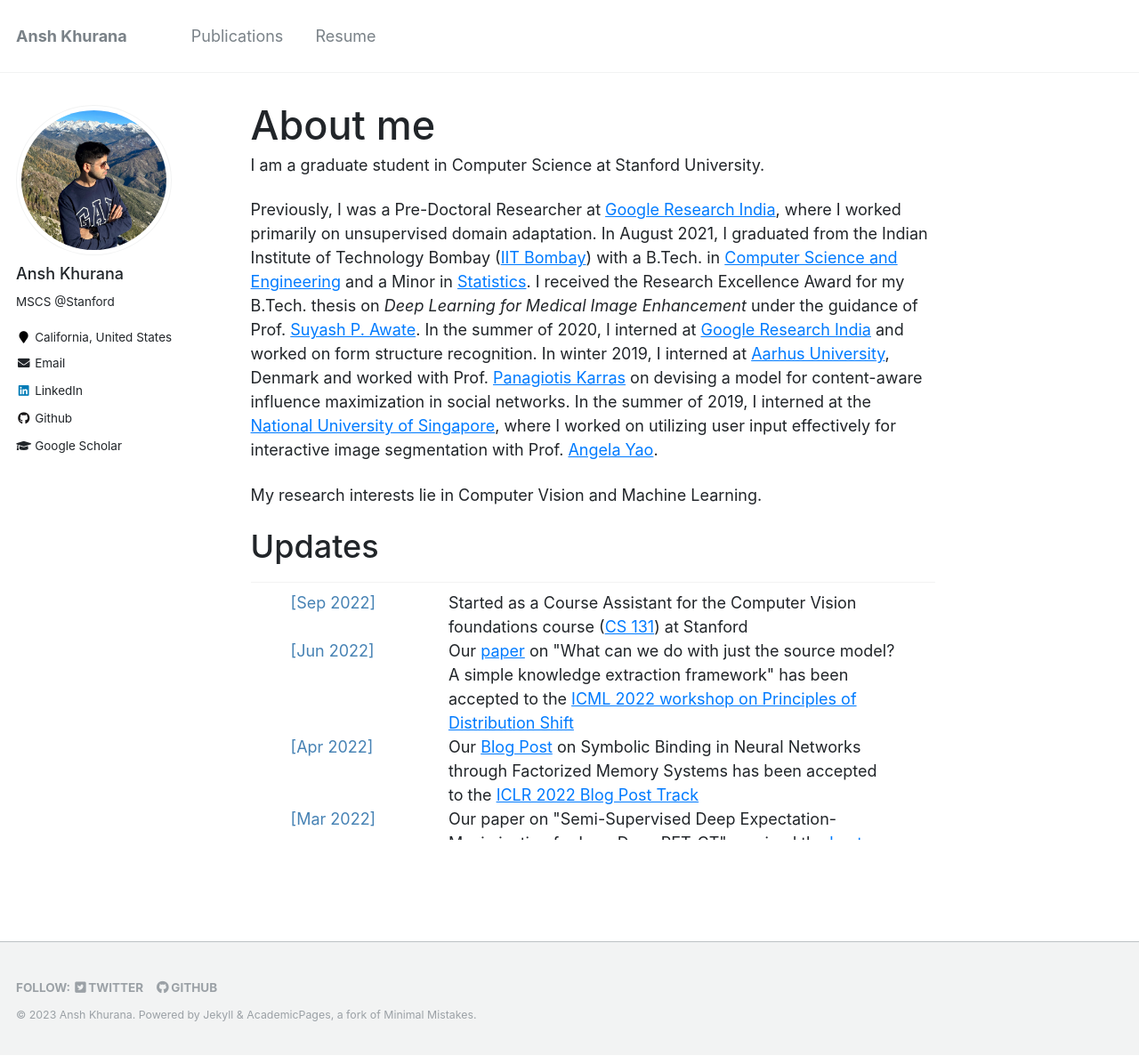
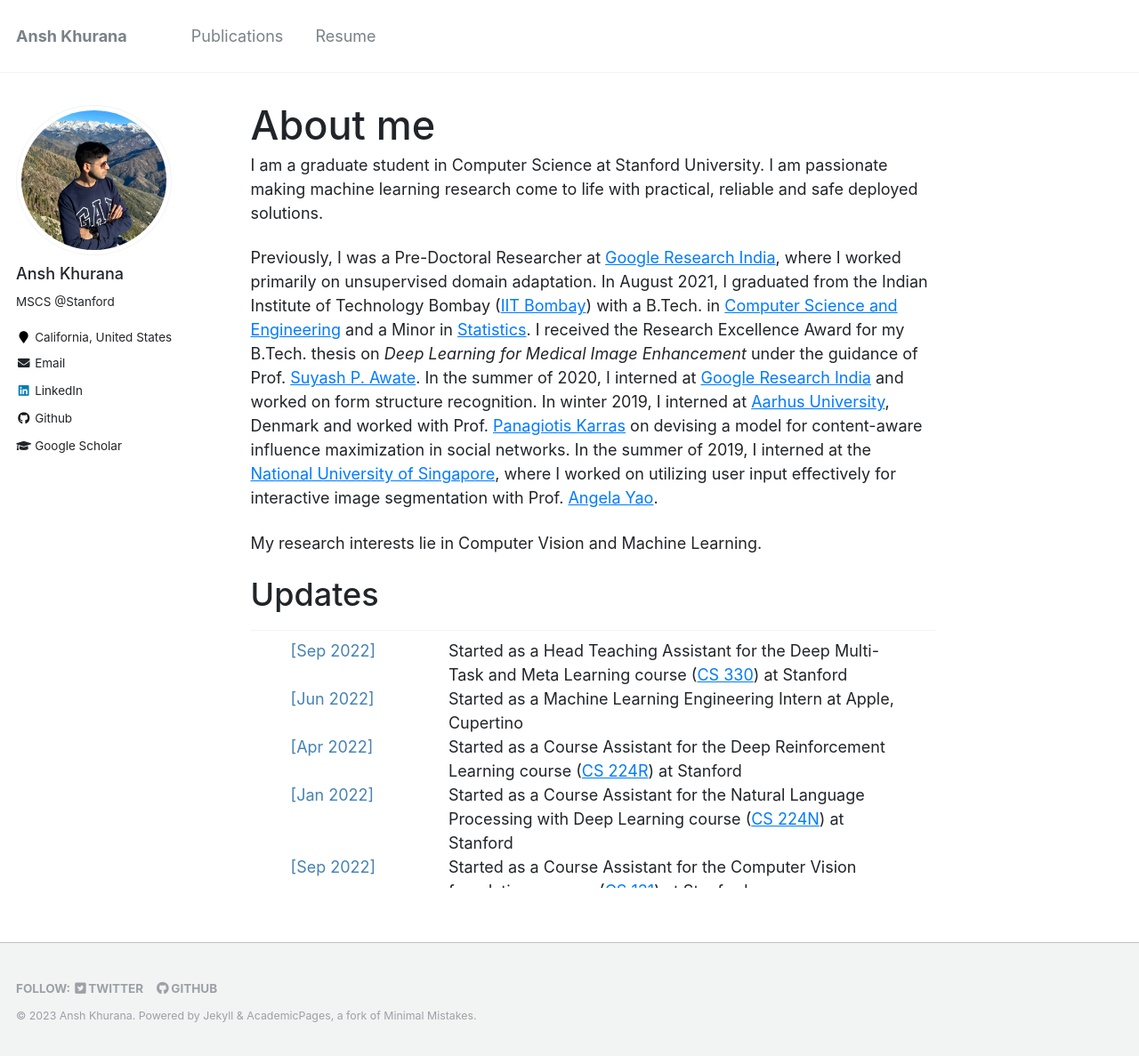
Before and after one commit to AnshKhurana/anshkhurana.github.io, a Jekyll site: the page built from _pages/about.md, in a window 1280 px wide and 1187 px high. Shown: the whole window at 89% size. Built offline with Jekyll 4.4.1, drawn with Linux system fonts in a browser that asks for light colours.

Commit message:
Updates with resume changes.

```diff
--- a/_pages/about.md
+++ b/_pages/about.md
@@ -8,10 +8,9 @@
   - /about.html
 ---
 
-I am a graduate student in Computer Science at Stanford University.
+I am a graduate student in Computer Science at Stanford University. I am passionate making machine learning research come to life with practical, reliable and safe deployed solutions.
 
 
-<!-- In particular, I am interested in building robust and generalisable Computer Vision models for healthcare applications. -->
 Previously, I was a Pre-Doctoral Researcher at [Google Research India](https://research.google/teams/india-research-lab/), where I worked primarily on unsupervised domain adaptation. In August 2021, I graduated from the Indian Institute of Technology Bombay ([IIT Bombay](https://www.iitb.ac.in/)) with a B.Tech. in [Computer Science and Engineering](https://www.cse.iitb.ac.in/) and a Minor in [Statistics](http://www.math.iitb.ac.in/Academics/minor.php). I received the Research Excellence Award for my B.Tech. thesis on *Deep Learning for Medical Image Enhancement* under the guidance of Prof. [Suyash P. Awate](https://www.cse.iitb.ac.in/~suyash/). In the summer of 2020, I interned at [Google Research India](https://research.google/teams/india-research-lab/) and worked on form structure recognition. In winter 2019, I interned at [Aarhus University](https://international.au.dk/), Denmark and worked with Prof. [Panagiotis Karras](https://cs.au.dk/~karras/) on devising a model for content-aware influence maximization in social networks. In the summer of 2019, I interned at the [National University of Singapore](https://www.nus.edu.sg/), where I worked on utilizing user input effectively for interactive image segmentation with Prof. [Angela Yao](https://www.comp.nus.edu.sg/cs/people/ayao/).
 
 <!-- Resume: [link](https://anshkhurana.github.io/resume.pdf)
@@ -26,6 +25,30 @@
     <div class="col-xs-12 col-md-12" style="height: 280px; margin: 0em; overflow-y: auto;">
     <!-- <div class="col-xs-0 col-md-4 section-heading "></div> -->
             <div class="col-xs-12 col-md-12" style="height: 280px; margin: 0em; overflow-y: auto;">
+            <!-- CS 330 CA -->
+                <div class="row">
+                  <div class="col-xs-4 col-md-3 update-dates">[Sep 2022]</div>
+                  <div class="col">
+                   Started as a Head Teaching Assistant for the Deep Multi-Task and Meta Learning course (<a href="https://cs330.stanford.edu/">CS 330</a>) at Stanford</div>
+                </div>
+            <!-- Apple ML internship -->
+                <div class="row">
+                  <div class="col-xs-4 col-md-3 update-dates">[Jun 2022]</div>
+                  <div class="col">
+                   Started as a Machine Learning Engineering Intern at Apple, Cupertino</div>
+                </div>
+            <!-- CS 224R CA -->
+                <div class="row">
+                  <div class="col-xs-4 col-md-3 update-dates">[Apr 2022]</div>
+                  <div class="col">
+                   Started as a Course Assistant for the Deep Reinforcement Learning course (<a href="https://cs224r.stanford.edu/">CS 224R</a>) at Stanford</div>
+                </div>
+            <!-- CS 224N CA -->
+                <div class="row">
+                  <div class="col-xs-4 col-md-3 update-dates">[Jan 2022]</div>
+                  <div class="col">
+                   Started as a Course Assistant for the Natural Language Processing with Deep Learning course (<a href="http://web.stanford.edu/class/cs224n/">CS 224N</a>) at Stanford</div>
+                </div>
             <!-- CS 131 CA -->
                 <div class="row">
                   <div class="col-xs-4 col-md-3 update-dates">[Sep 2022]</div>
```
Also changed, not shown: _pages/resume.md (+0 -2 lines), 2 other files.
